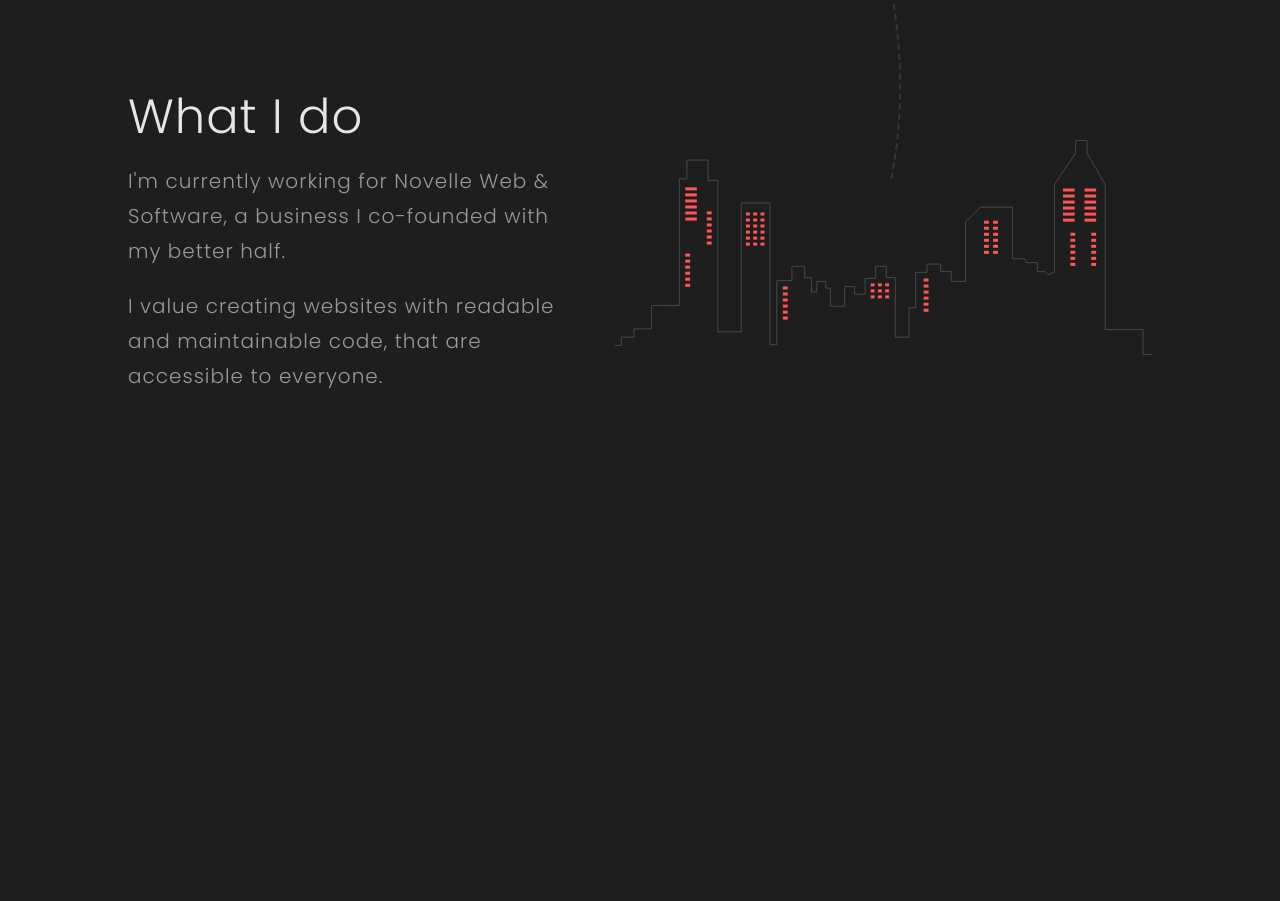
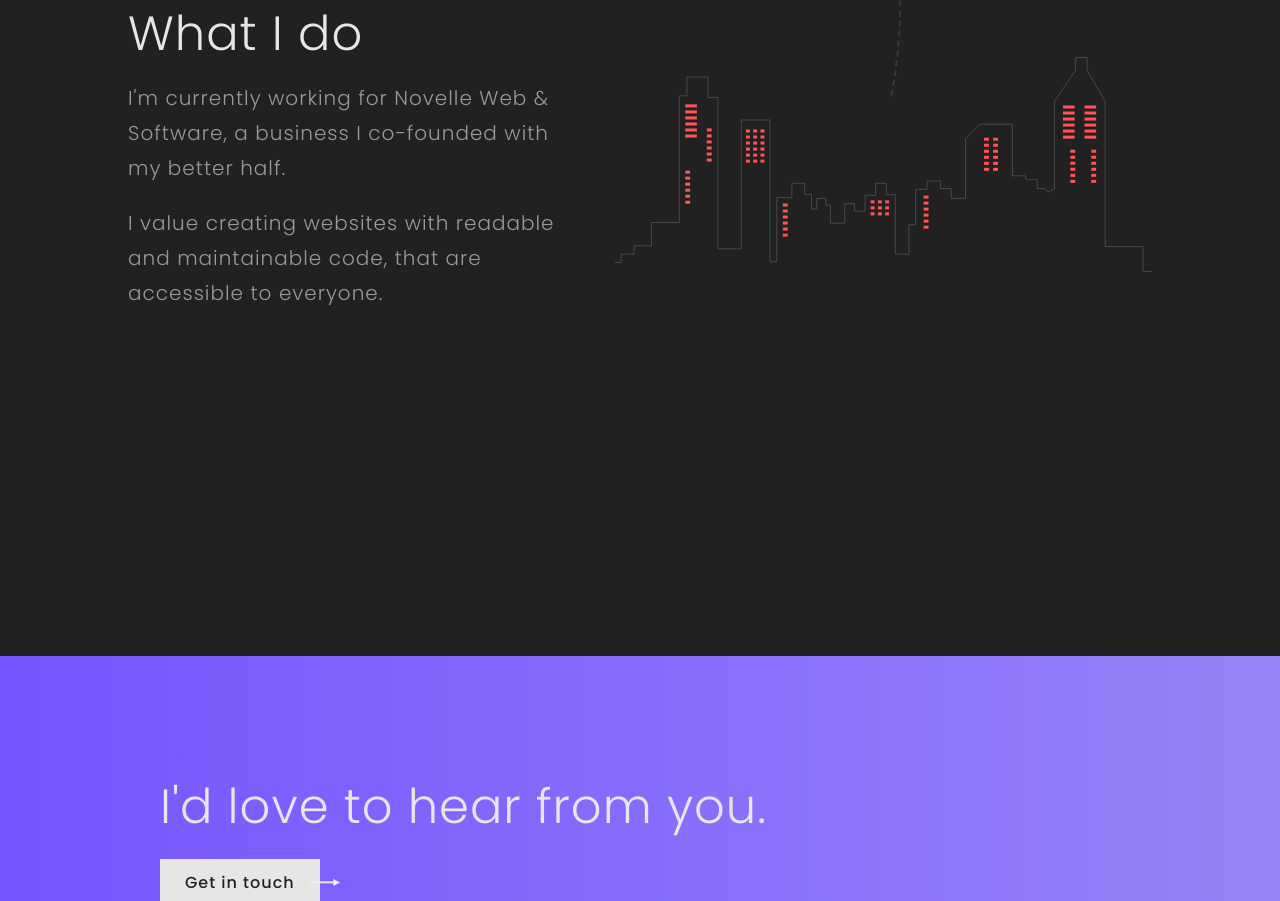
Before and after one commit to KelliePetersen/portfolio-2019, a website: page app/about.html in a window 1280 px wide. Shown: the part 2549-3450 px from the top of the page. Drawn offline with Linux system fonts and the light colour scheme.

Commit message:
add about page and cta partial

```diff
--- a/app/about.html
+++ b/app/about.html
@@ -104,7 +104,6 @@
   </div>
 
   <section class="text__section about" id="about">
-    <h2 class="text__heading">About me.</h2>
     <div class="about__container">
 
       <div class="about__inner-container">
@@ -155,6 +154,12 @@
     </div>
   </section>
 
+<section class="cta">
+  <div class="cta__container">
+    <h2 class="text__subheading">I'd love to hear from you.</h2>
+    <a href="/contact.html" class="button cta__button">Get in touch<img src="src/img/arrow.svg" class="button__arrow" /></a>
+  </div>
+</section>
 <footer class="footer">
   <a href="#home"><img src="src/img/logo.svg" alt="Kellie Petersen logo"></a>
   <p>&copy; 2019 Kellie Petersen. All Rights Reserved.</p>
--- a/app/src/css/base/_variables.css
+++ b/app/src/css/base/_variables.css
@@ -5,7 +5,8 @@
   --dark-gray: #3c3c3c;
   --darkest-gray: #252525;
   --main-color: #7555ff;
-  --secondary-color: #ffcd55;
+  --secondary-color: #9883f8;
+  /* --secondary-color: #ffcd55; */
   --main-bg: #1e1e1e;
   --secondary-bg: #212121;
 }
--- /dev/null
+++ b/app/src/css/modules/_cta.css
@@ -0,0 +1,22 @@
+.cta {
+  background-image: linear-gradient(to right, var(--main-color), var(--secondary-color));
+  background-color: var(--main-color);
+  display: grid;
+  align-items: center;
+  height: 300px;
+  @mixin atMedium {
+    height: 400px;
+  }
+
+  &__container {
+    width: 75%;
+    margin: 0 auto 25px auto;
+  }
+
+  &__button {
+    border: none;
+    background-color: var(--white);
+    color: var(--black);
+    margin-top: 25px;
+  }
+}
--- a/app/src/css/sections/_about.css
+++ b/app/src/css/sections/_about.css
@@ -1,4 +1,5 @@
 .about {
+  background-color: var(--secondary-bg);
 
   &__container {
     position: relative;
@@ -32,6 +33,7 @@
       grid-template-columns: minmax(200px, 500px) minmax(300px, 750px);
       max-width: 1300px;
       height: 500px;
+      margin-bottom: 0;
     }
   }
 
--- a/app/src/css/sections/_contact.css
+++ b/app/src/css/sections/_contact.css
@@ -63,12 +63,13 @@
   &__aside {
     text-align: center;
     font-size: 0.875em;
+    font-weight: 300;
     color: var(--gray);
     letter-spacing: 0.5px;
 
     @mixin atMedium {
       display: inline-block;
-      width: 300px;
+      width: 350px;
     }
   }
 
--- a/app/src/css/styles.css
+++ b/app/src/css/styles.css
@@ -14,6 +14,7 @@
 @import "modules/_back-to-top";
 @import "modules/_hero";
 @import "modules/_footer";
+@import "modules/_cta";
 @import "sections/_i-about";
 @import "sections/_i-skills";
 @import "sections/_projects";
--- a/app/temp/css/styles.css
+++ b/app/temp/css/styles.css
@@ -356,7 +356,8 @@ template {
   --dark-gray: #3c3c3c;
   --darkest-gray: #252525;
   --main-color: #7555ff;
-  --secondary-color: #ffcd55;
+  --secondary-color: #9883f8;
+  /* --secondary-color: #ffcd55; */
   --main-bg: #1e1e1e;
   --secondary-bg: #212121;
 }
@@ -1239,6 +1240,33 @@ img {
   letter-spacing: 0px;
 }
 
+.cta {
+  background-image: linear-gradient(to right, var(--main-color), var(--secondary-color));
+  background-color: var(--main-color);
+  display: grid;
+  align-items: center;
+  height: 300px;
+}
+
+@media (min-width: 768px) {
+
+.cta {
+    height: 400px
+}
+  }
+
+.cta__container {
+    width: 75%;
+    margin: 0 auto 25px auto;
+  }
+
+.cta__button {
+    border: none;
+    background-color: var(--white);
+    color: var(--black);
+    margin-top: 25px;
+  }
+
 .i-about {
   background-color: var(--secondary-bg);
 }
@@ -1247,18 +1275,28 @@ img {
 
 .i-about__container {
       display: grid;
-      grid-template-columns: 40% 60%;
+      grid-template-columns: -webkit-max-content -webkit-max-content;
+      grid-template-columns: max-content max-content;
+      grid-column-gap: 150px;
       width: 90vw;
-      max-width: 1200px;
+      max-width: 1000px;
       margin: 0 auto;
       align-items: center
   }
   }
 
 .i-about__image {
-    width: 300px;
-    height: 350px;
-    background-color: var(--dark-gray);
+    display: none;
+  }
+
+@media (min-width: 1200px) {
+
+.i-about__image {
+      display: block;
+      width: 300px;
+      height: 350px;
+      background-color: var(--dark-gray)
+  }
   }
 
 .i-about__button {
@@ -1446,6 +1484,10 @@ img {
   }
   }
 
+.about {
+  background-color: var(--secondary-bg);
+}
+
 .about__container {
     position: relative;
   }
@@ -1483,7 +1525,8 @@ img {
 .about__inner-container:nth-of-type(3) {
       grid-template-columns: minmax(200px, 500px) minmax(300px, 750px);
       max-width: 1300px;
-      height: 500px
+      height: 500px;
+      margin-bottom: 0
   }
   }
 
@@ -1833,6 +1876,7 @@ img {
 .contact__aside {
     text-align: center;
     font-size: 0.875em;
+    font-weight: 300;
     color: var(--gray);
     letter-spacing: 0.5px;
   }
@@ -1841,7 +1885,7 @@ img {
 
 .contact__aside {
       display: inline-block;
-      width: 300px
+      width: 350px
   }
   }
 
```
Also changed, not shown: app/src/css/sections/_i-about.css (+10 -5 lines), app/views/about.html (+1 -1 lines), app/views/partials/cta.html (added, +6 -0 lines).
